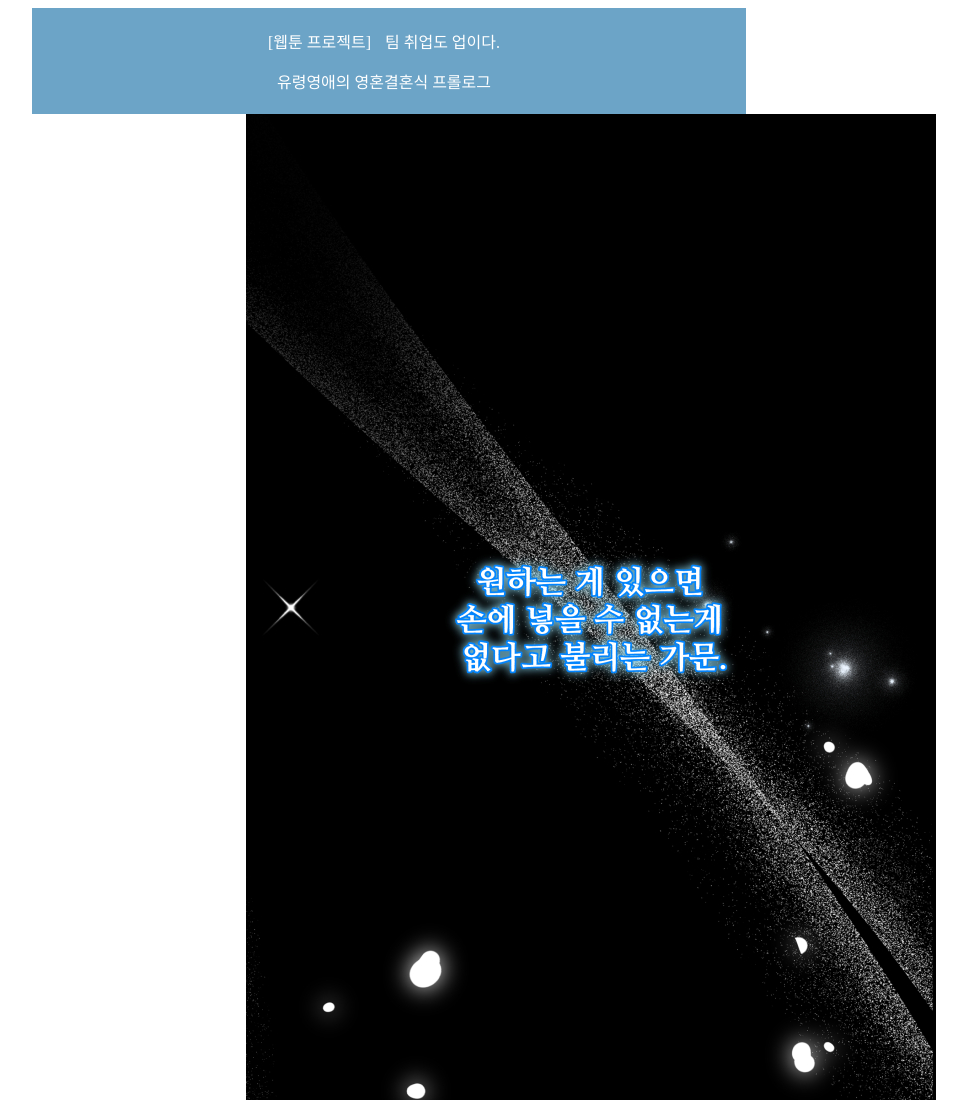
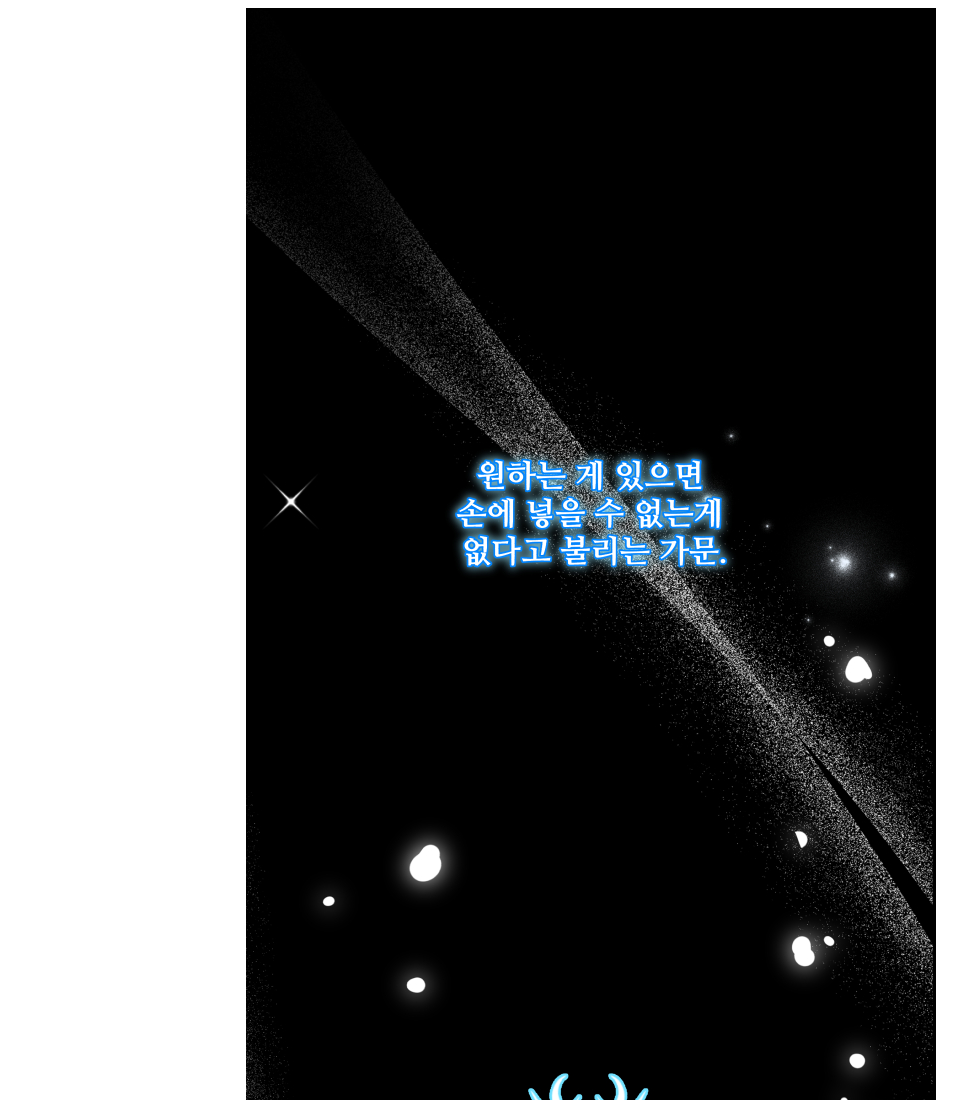
Before and after one commit to seoyujeong96/Prologue-, a plain HTML site: page index.html in a window 1280 px wide. Shown: the top 1100 px of the page, without its empty margins (251-1218 px from the left). Drawn offline with Linux system fonts and the light colour scheme.

Commit message:
Update index.html

```diff
--- a/index.html
+++ b/index.html
@@ -5,29 +5,7 @@
     <meta name="viewport" content="width=device-width, initial-scale=1.0">
     <title>유령영애의 영혼결혼식 프롤로그 ㅣ 취업도 업이다.팀</title>
 <style>
-    nav {
-            background-color: #6ca4c7;
-            color: white;
-            text-align: center;
-            padding: 5px 0;
-            margin: 0 275px;
-        }
-        nav ul {
-            list-style-type: none;
-            padding: 0;
-        }
-        nav ul li {
-            display: inline;
-            margin-right: 10px;
-        }
-        nav ul li a {
-            color: white;
-            text-decoration: none;
-            font-size: 14px;
-        }
-        nav ul li a:hover {
-            text-decoration: underline;
-        }
+
         div{
              text-align: center;
         }
@@ -39,16 +17,6 @@
 
 </head>
 <body>
-   <nav>
-    <ul>
-            <li>[웹툰 프로젝트]</li>
-              <li>팀 취업도 업이다.</li>
-        </ul>
-           <ul>
-
-            <li>유령영애의 영혼결혼식 프롤로그</li>
-        </ul>
-    </nav>
     <div>
     <img src="img/유령영애의 유령결혼식__0화_001.jpg" alt="">
     <img src="img/유령영애의 유령결혼식__0화_002.jpg" alt="">
```
